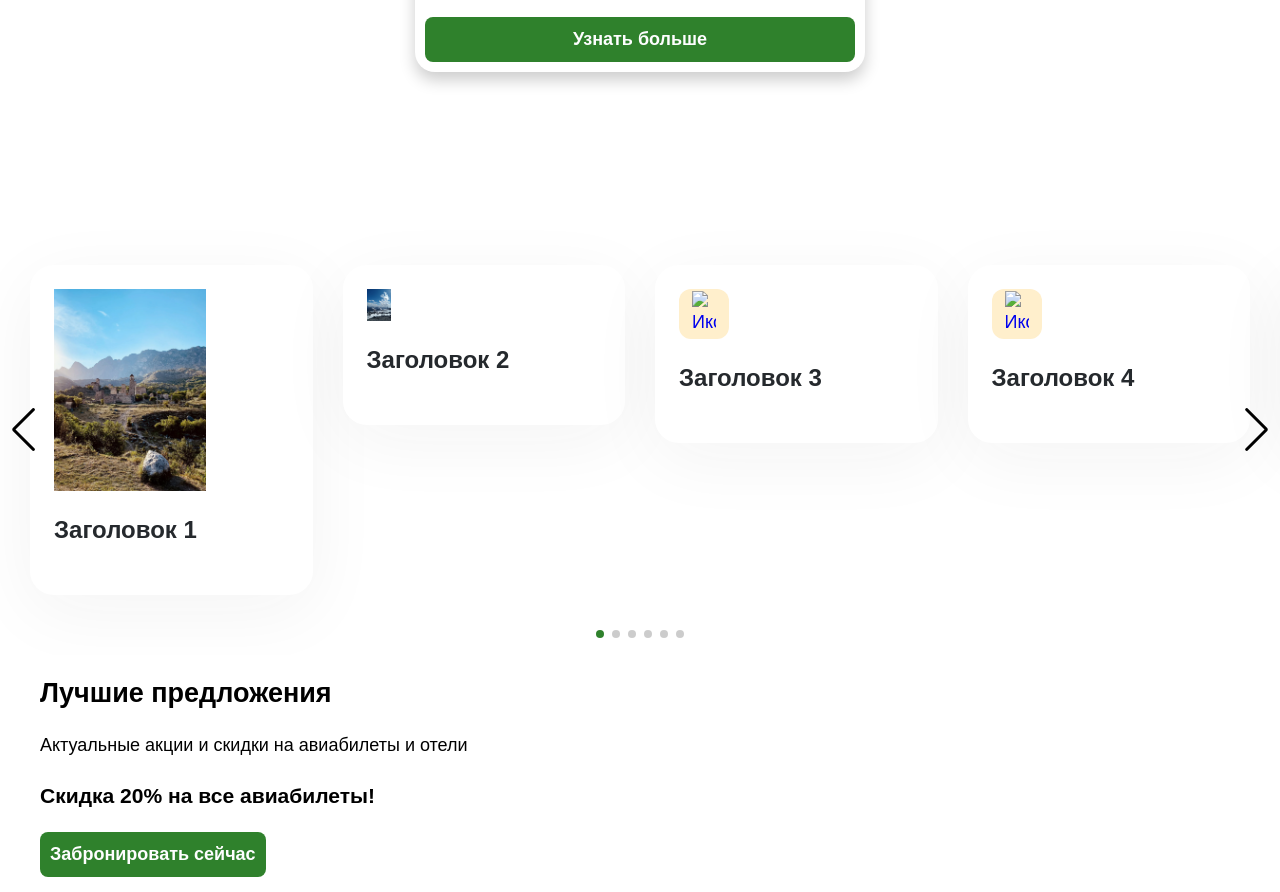
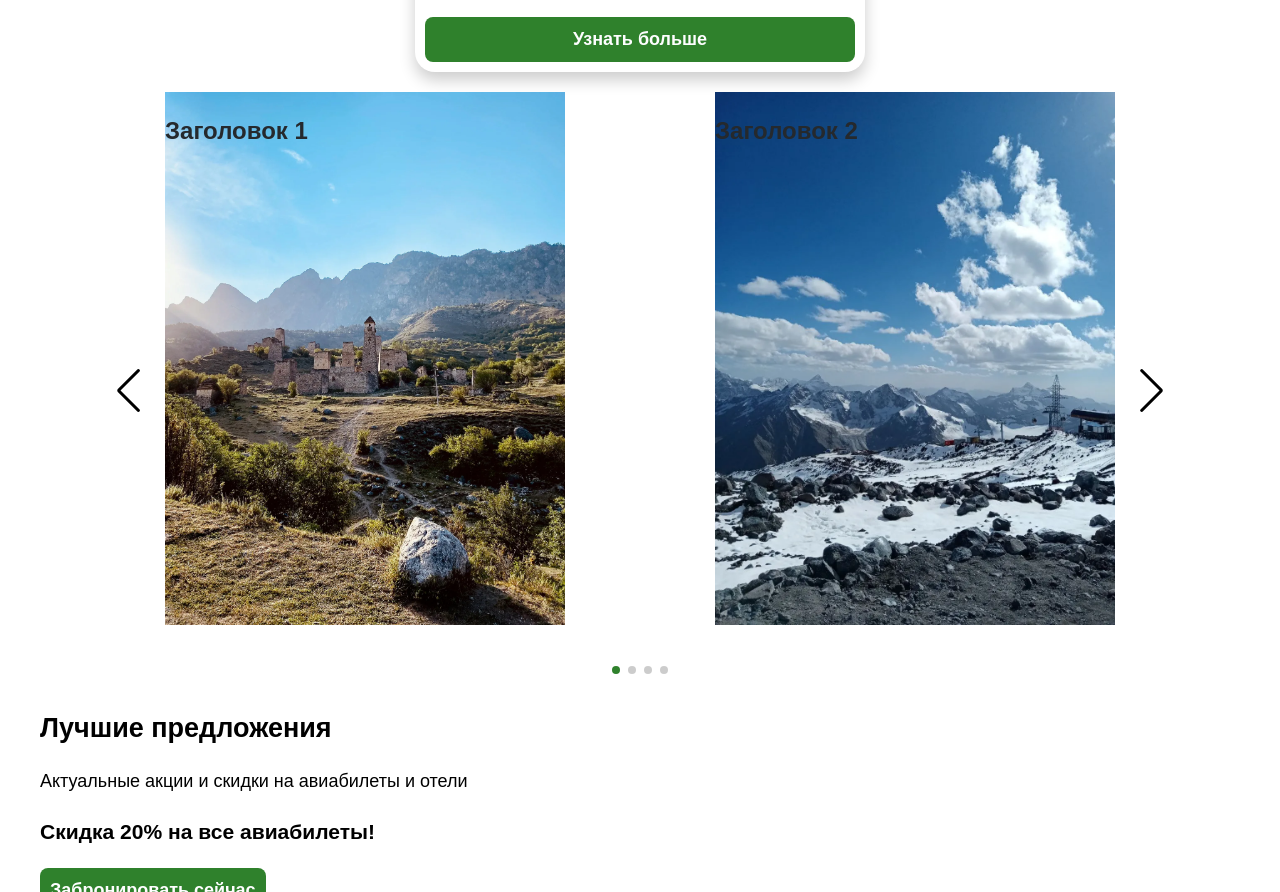
Before and after one commit to 08653/project, a plain HTML site: page index.html in a window 1280 px wide. Shown: the part 2045-2937 px from the top of the page. Drawn offline with nearby package versions, Linux system fonts and the light colour scheme.

Commit message:
Add files via upload

```diff
--- a/index.html
+++ b/index.html
@@ -127,50 +127,25 @@
                 </article> -->
                 </div>
             </section>
-
-            <section class="section card card--slider swiper">
-                <div class="card__list card__list--slider swiper-wrapper">
-                    <a class="card__item swiper-slide" href="#">
-                        <span class="card__image">
-                            <img src="images/excursion.webp" alt="Экскурсия" width="152" height="236">
-                        </span>
-                        <h3 class="card__title">Заголовок 1</h3>
-                    </a>
-                    <a class="card__item swiper-slide" href="#">
-                        <span class="card__image">
-                            <img src="images/excursion_1.webp" alt="Иконка" width="24" height="24">
-                        </span>
-                        <h3 class="card__title">Заголовок 2</h3>
-                    </a>
-                    <a class="card__item swiper-slide" href="#">
-                        <span class="card__icon">
-                            <img src="images/icon/chef.svg" alt="Иконка" width="24" height="23">
-                        </span>
-                        <h3 class="card__title">Заголовок 3</h3>
-                    </a>
-                    <a class="card__item swiper-slide" href="#">
-                        <span class="card__icon">
-                            <img src="images/icon/fire.svg" alt="Иконка" width="24" height="23">
-                        </span>
-                        <h3 class="card__title">Заголовок 4</h3>
-                    </a>
-                    <a class="card__item swiper-slide" href="#">
-                        <span class="card__icon">
-                            <img src="images/icon/fire.svg" alt="Иконка" width="24" height="23">
-                        </span>
-                        <h3 class="card__title">Заголовок 5</h3>
-                    </a>
-                    <a class="card__item swiper-slide" href="#">
-                        <span class="card__icon">
-                            <img src="images/icon/fire.svg" alt="Иконка" width="24" height="23">
-                        </span>
-                        <h3 class="card__title">Заголовок 6</h3>
-                    </a>
+            <div class="swiper mySwiper">
+                <div class="swiper-wrapper">
+                  <div class="swiper-slide">
+                    <img src="images/excursion.webp" alt="Экскурсия" width="400" height="300">
+                    <h3 class="card__title">Заголовок 1</h3></div>
+                  <div class="swiper-slide">
+                    <img src="images/excursion_1.webp" alt="Экскурсия1" width="400" height="300">
+                    <h3 class="card__title">Заголовок 2</h3></div>
+                  <div class="swiper-slide">
+                    <img src="images/excursion_2.webp" alt="Экскурсия2" width="400" height="300">
+                    <h3 class="card__title">Заголовок 3</h3></div>
+                  <div class="swiper-slide">
+                    <img src="images/excursion_3.webp" alt="Экскурсия3" width="400" height="300">
+                    <h3 class="card__title">Заголовок 4</h3></div>
                 </div>
+                <div class="swiper-button-next"></div>
+                <div class="swiper-button-prev"></div>
                 <div class="swiper-pagination"></div>
-                <div class="swiper-button-prev"></div>
-                <div class="swiper-button-next"></div>
-            </section>
+        </div>
 
             <section class="offers">
                 <h2 class="offers__title">Лучшие предложения</h2>
@@ -276,16 +251,17 @@
         </footer>
         <div class="dialog" hidden>
             <div class="popup">
-                <form class="popup__form">
+                <form class="popup__form" id="form">
                     <h2>Регистрация</h2>
-                    <input type="name" name="name" placeholder="Имя" required>
-                    <input type="surname" name="surname" placeholder="Фамилия" required>
-                    <input type="tel" name="phone" placeholder="Номер телефона" required>
-                    <input type="password" name="password" placeholder="Пароль" required>
+                    <input type="name" name="name" placeholder="Имя" required id="name">
+                    <input type="surname" name="surname" placeholder="Фамилия" required id="surname">
+                    <input type="tel" name="phone" placeholder="Номер телефона" required id="phone">
+                    <input type="password" name="password" placeholder="Пароль" required id="password">
                     <input type="password" name="confirm__password" placeholder="Подтвердите пароль" required>
                     <button type="submit">Зарегистрироваться</button>
                     <button class="popup__close" type="button">Отмена</button>
                 </form>
+                <p id="application-message" class="application__message"></p>
             </div>
 
         </div>
--- a/script/script.js
+++ b/script/script.js
@@ -11,7 +11,7 @@ document.addEventListener("DOMContentLoaded", () => {
     const headerButton = document.querySelector(".menu__button");
     const popupDialog = document.querySelector(".dialog");
 
-    if (headerButton && popupDialog)
+    if (headerButton && popupDialog){
 
         console.log("Существует кнопка и форма");
     headerButton.addEventListener("click", () => {
@@ -27,6 +27,47 @@ document.addEventListener("DOMContentLoaded", () => {
             popupDialog.setAttribute("hidden", true);
         });
     });
+
+    const formApplication = document.querySelector("#form");
+// Проверяем, существует ли элемент formApplication
+if (formApplication) {
+// Добавляем обработчик события для отправки формы
+   formApplication.addEventListener("submit", (event) => {
+     event.preventDefault(); // Предотвращаем отправку формы
+    // Объявляем переменные "username", "tel","email",   и помещаем в нее элементы с id из формы
+     const name = formApplication.querySelector("#name").value;
+     const surname = formApplication.querySelector("#surname").value;
+     const tel = formApplication.querySelector("#phone").value;
+
+     // Объявляем переменную modalMessage и помещаем в нее элемент для отображения сообщений о статусе заявки
+const modalMessage = popupDialog.querySelector("#application-message");
+
+      // Проверка длины имени пользователя
+      if (name.length < 3) {
+         modalMessage.textContent = "Имя пользователя должно содержать не менее 3 символов";
+         modalMessage.style.color = "red"; // Устанавливаем цвет сообщения об ошибке
+         return;
+      }
+
+       // Проверка номера телефона
+      if (!/^\d{10,}$/.test(tel)) {
+          modalMessage.textContent = "Номер телефона должен содержать только цифры и быть не менее 10 символов";
+          modalMessage.style.color = "red"; // Устанавливаем цвет сообщения
+          return;
+      }
+
+      // Здесь можно добавить отправку данных на сервер
+      modalMessage.textContent = "Заявка отправлена!";
+      modalMessage.style.color = "green"; // Устанавливаем цвет сообщения для успешной отправки
+
+      // Записываем данные в localStorage
+      window.localStorage.setItem("name", name);
+      window.localStorage.setItem("surname", surname);
+      window.localStorage.setItem("phone", tel);
+});
+}
+
+}
     //3.4 Слайдер изображений
     let currentIndex = 0;
     const slider = document.querySelectorAll(".reviews__item");
@@ -188,7 +229,7 @@ document.addEventListener("DOMContentLoaded", () => {
     if (slider1) {
         const swiper = new Swiper(slider1, {
             // Дополнительные параметры
-            slidesPerView: 4, // Количество слайдов на экране
+            slidesPerView: 2, // Количество слайдов на экране
             spaceBetween: 30, // Расстояние между слайдами
             loop: true,  // Зацикливание слайдов
 
--- a/styles/card.css
+++ b/styles/card.css
@@ -23,15 +23,11 @@
 .card__item {
     position: relative;
     top: 0;
-
     padding: 24px 24px 34px;
-
     text-decoration: none;
-
     border-radius: 24px;
     background-color: #ffffff;
     box-shadow: 0 16px 72px 0 rgba(34, 39, 47, 0.05);
-
     will-change: top;
     transition: top 0.2s linear;
 }
@@ -40,26 +36,14 @@
     top: 10px;
 }
 
-.card__icon {
-    display: flex;
-    align-items: center;
-    justify-content: center;
-
-    width: 50px;
-    height: 50px;
-    margin-bottom: 24px;
-
-    line-height: 30px;
-
-    border-radius: 12px;
-    background-color: rgba(255, 239, 204, 1);
-}
-
 .card__title {
     margin-bottom: 16px;
     font-size: 24px;
     font-weight: 700;
     color: #25292d;
+    position: absolute;
+    left: 0px;
+    top: 0px;
 }
 
 .card__description {
--- a/styles/main.css
+++ b/styles/main.css
@@ -152,3 +152,13 @@
 .reviews__star {
     color: #fce30a;
 }
+
+.swiper-wrapper {
+    padding: 0 60px;
+}
+.swiper-slide {
+    width: 300px;
+}
+.swiper{
+    width: 1070px;
+}
```
Also changed, not shown: images/excursion_4.webp.
